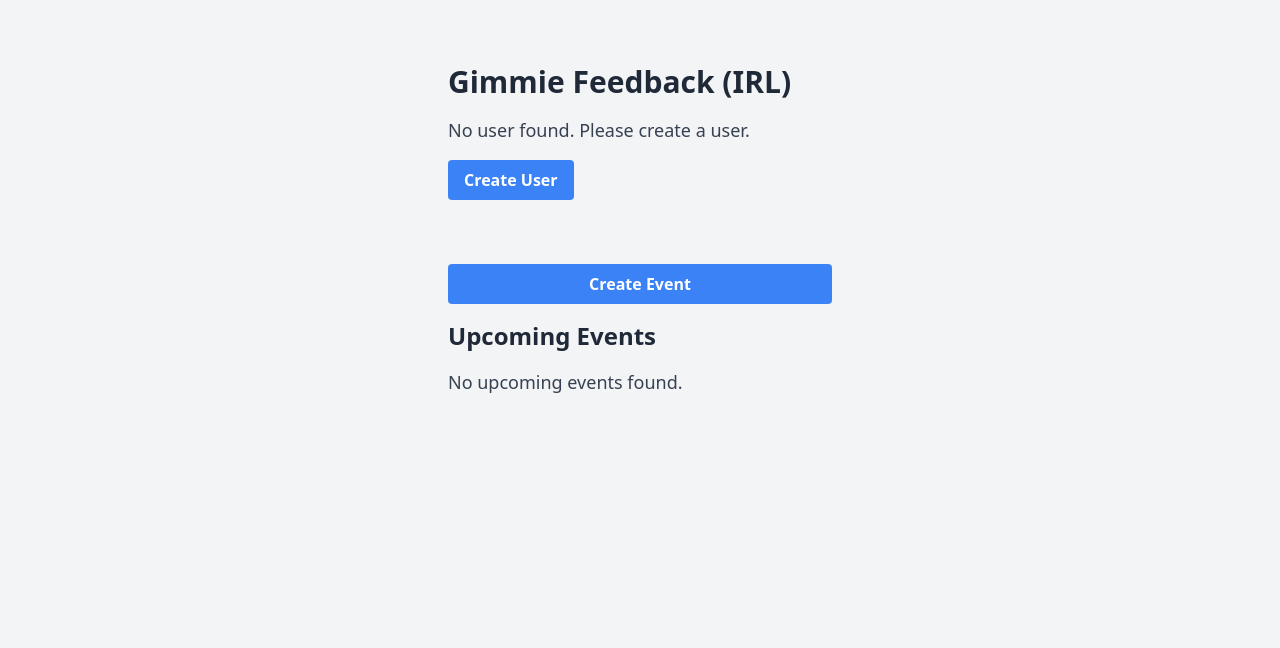
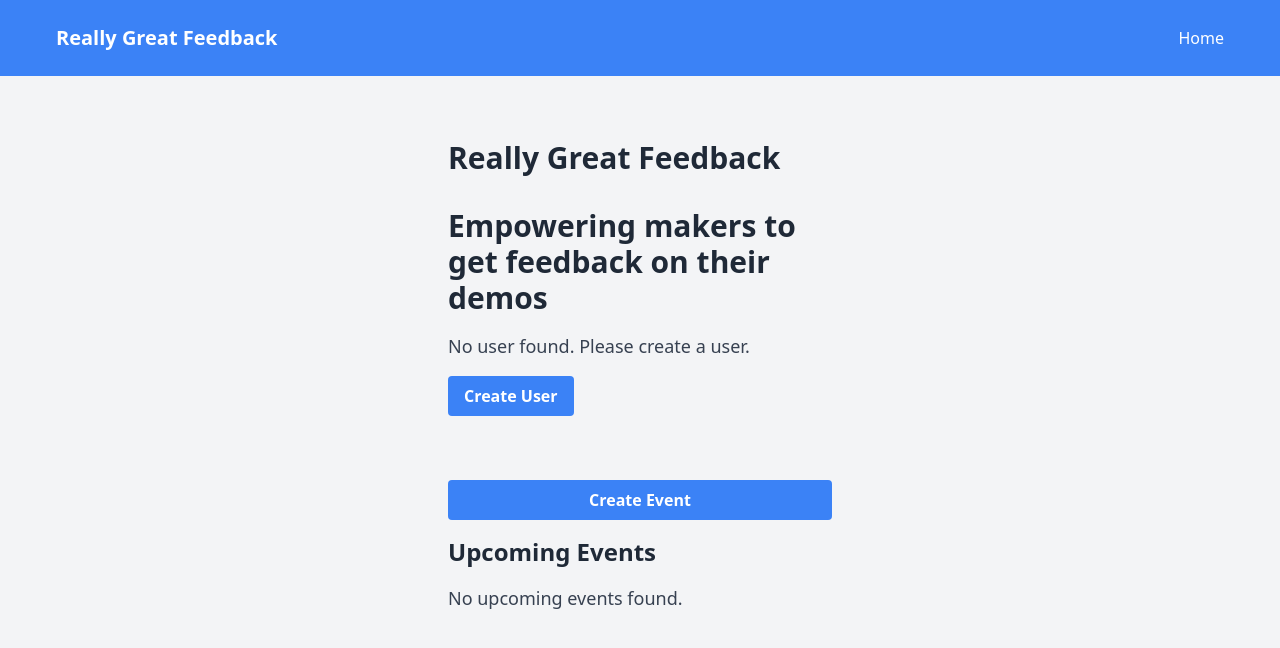
Before and after one commit to mmc102/gimmie_feedback, a FastAPI app: page / in a window 1280 px wide. Shown: the top 648 px of the page. Run offline with FastAPI, Linux system fonts and the light colour scheme; data that the repository does not hold is empty.

Commit message:
more templating and about page

```diff
--- a/main.py
+++ b/main.py
@@ -261,6 +261,16 @@ async def make_event(request: Request):
     )
 
 
+@app.get("/about/")
+async def make_about(request: Request):
+    return templates.TemplateResponse(
+        "about.html",
+        {"request": request},
+    )
+
+
+
+
 @app.post("/create_event/")
 async def create_event(
         request: Request, event_name: str = Form(""), password: str = Form("")
--- /dev/null
+++ b/templates/base.html
@@ -0,0 +1,35 @@
+<!DOCTYPE html>
+<html lang="en">
+    <head>
+        <meta charset="UTF-8">
+        <meta name="viewport" content="width=device-width, initial-scale=1.0">
+        <title>{% block title %}Your Title{% endblock %}</title>
+        <!-- Include common CSS files -->
+        <link href="https://cdn.jsdelivr.net/npm/tailwindcss@2.2.19/dist/tailwind.min.css" rel="stylesheet">
+
+        <link rel="stylesheet" href="style.css">
+    </head>
+
+    <body class="bg-gray-100 font-sans leading-normal tracking-normal">
+        <nav class="bg-blue-500 p-6">
+            <div class="max-w-7xl mx-auto px-4 sm:px-6 lg:px-8">
+                <div class="flex justify-between">
+                    <div class="flex items-center">
+                        <a href="/" class="text-white font-bold text-xl">Really Great Feedback</a>
+                    </div>
+                    <div class="flex items-center">
+                        <ul class="flex space-x-4">
+                            <li><a href="/" class="text-white hover:text-gray-200">Home</a></li>
+                            <!-- Add more navigation links as needed -->
+                        </ul>
+                    </div>
+                </div>
+            </div>
+        </nav>
+        <!-- Content block -->
+        <div class="content">
+            {% block content %}{% endblock %}
+        </div>
+    </body>
+
+</html>
--- a/templates/landing_template.html
+++ b/templates/landing_template.html
@@ -1,15 +1,13 @@
-<!DOCTYPE html>
-<html lang="en">
-    <head>
-        <meta charset="UTF-8">
-        <meta name="viewport" content="width=device-width, initial-scale=1.0">
-        <title>Landing Page</title>
-        <link href="https://cdn.jsdelivr.net/npm/tailwindcss@2.2.19/dist/tailwind.min.css" rel="stylesheet">
-    </head>
-    <body class="bg-gray-100 font-sans leading-normal tracking-normal">
+{% extends "base.html" %}
+
+{% block title %}Home Page{% endblock %}
+
+{% block content %}
+
 
 <div class="container mx-auto max-w-md p-8">
-            <h1 class="text-3xl font-bold text-gray-800 mt-8 mb-4">Gimmie Feedback (IRL)</h1>
+    <h1 class="text-3xl font-bold text-gray-800 mt-8 mb-4">Really Great Feedback</h1>
+    <h3 class="text-3xl font-bold text-gray-800 mt-8 mb-4">Empowering makers to get feedback on their demos</h3>
     {% if user_id %}
     <p class="text-lg text-gray-700">Hi, {{user_email}} 👋</p>
     {% else %}
@@ -37,5 +35,4 @@
     <p class="text-lg text-gray-700">No upcoming events found.</p>
     {% endif %}
 </div>
-    </body>
-</html>
+{% endblock %}
```
Also changed, not shown: templates/about.html (added, +13 -0 lines), todo.md (+1 -1 lines). Lines whose indentation alone changed are shown as unchanged.
